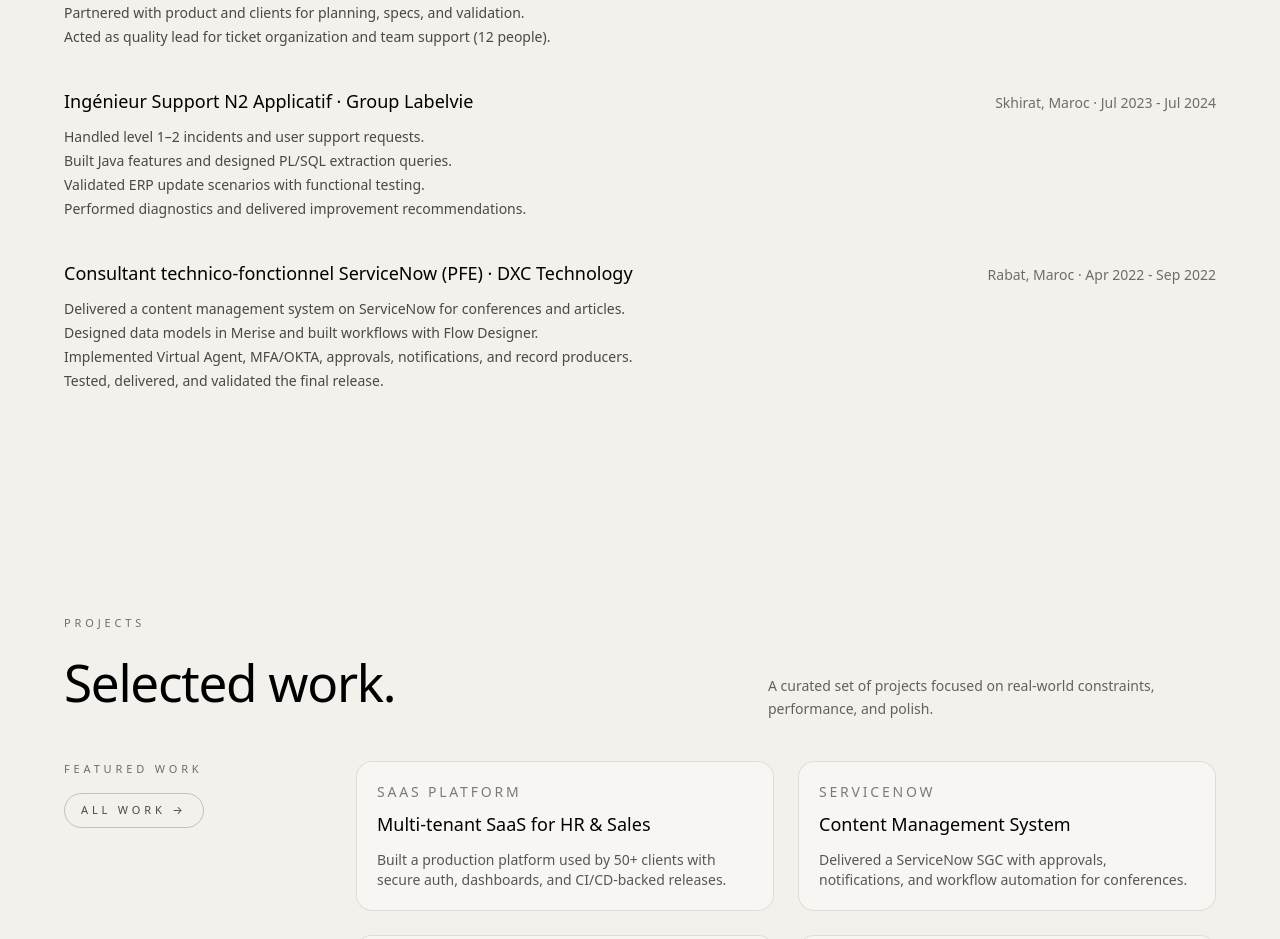
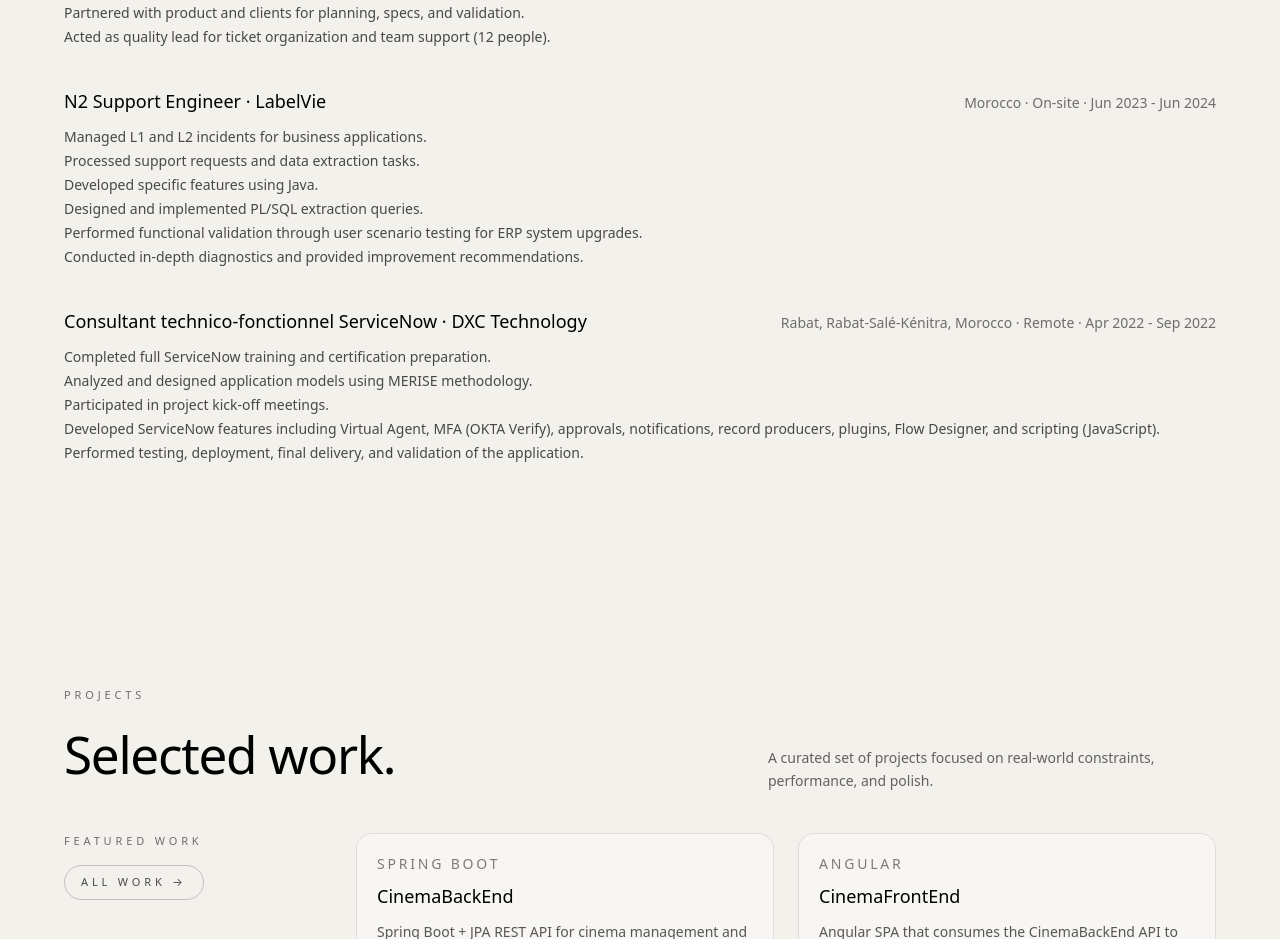
Before and after one commit to sofmega/portfolio, a Next.js app: page / in a window 1280 px wide. Shown: the part 1861-2800 px from the top of the page. Built offline with nearby package versions, Linux system fonts and the light colour scheme.

Commit message:
added data

```diff
--- a/src/app/PageScene.tsx
+++ b/src/app/PageScene.tsx
@@ -127,6 +127,16 @@ export default function PageScene() {
     return f * e;
   });
 
+  const [orbActive, setOrbActive] = useState(true);
+  useEffect(() => {
+    const unsub = educationFade.on("change", (v) => {
+      if (v <= 0.02) {
+        setOrbActive(false);
+      }
+    });
+    return () => unsub();
+  }, [educationFade]);
+
   useEffect(() => {
     if (phase === "done") {
       const c = animate(enabled, 1, { duration: 0.35, ease: [0.2, 0.8, 0.2, 1] });
@@ -176,7 +186,7 @@ export default function PageScene() {
           borderRadius: 9999,
         }}
       >
-        <LiquidOrb className="h-full w-full" />
+        <LiquidOrb className="h-full w-full" active={orbActive} />
       </motion.div>
 
       {/* =========================
@@ -242,30 +252,33 @@ export default function PageScene() {
           <div>
             <div className="flex flex-wrap items-baseline justify-between gap-2">
               <div className="text-lg font-medium text-black">
-                Ingénieur Support N2 Applicatif · Group Labelvie
+                N2 Support Engineer · LabelVie
               </div>
-              <div className="text-sm text-black/55">Skhirat, Maroc · Jul 2023 - Jul 2024</div>
+              <div className="text-sm text-black/55">Morocco · On-site · Jun 2023 - Jun 2024</div>
             </div>
             <ul className="mt-3 space-y-1 text-sm text-black/70">
-              <li>Handled level 1–2 incidents and user support requests.</li>
-              <li>Built Java features and designed PL/SQL extraction queries.</li>
-              <li>Validated ERP update scenarios with functional testing.</li>
-              <li>Performed diagnostics and delivered improvement recommendations.</li>
+              <li>Managed L1 and L2 incidents for business applications.</li>
+              <li>Processed support requests and data extraction tasks.</li>
+              <li>Developed specific features using Java.</li>
+              <li>Designed and implemented PL/SQL extraction queries.</li>
+              <li>Performed functional validation through user scenario testing for ERP system upgrades.</li>
+              <li>Conducted in-depth diagnostics and provided improvement recommendations.</li>
             </ul>
           </div>
 
           <div>
             <div className="flex flex-wrap items-baseline justify-between gap-2">
               <div className="text-lg font-medium text-black">
-                Consultant technico-fonctionnel ServiceNow (PFE) · DXC Technology
+                Consultant technico-fonctionnel ServiceNow · DXC Technology
               </div>
-              <div className="text-sm text-black/55">Rabat, Maroc · Apr 2022 - Sep 2022</div>
+              <div className="text-sm text-black/55">Rabat, Rabat-Salé-Kénitra, Morocco · Remote · Apr 2022 - Sep 2022</div>
             </div>
             <ul className="mt-3 space-y-1 text-sm text-black/70">
-              <li>Delivered a content management system on ServiceNow for conferences and articles.</li>
-              <li>Designed data models in Merise and built workflows with Flow Designer.</li>
-              <li>Implemented Virtual Agent, MFA/OKTA, approvals, notifications, and record producers.</li>
-              <li>Tested, delivered, and validated the final release.</li>
+              <li>Completed full ServiceNow training and certification preparation.</li>
+              <li>Analyzed and designed application models using MERISE methodology.</li>
+              <li>Participated in project kick-off meetings.</li>
+              <li>Developed ServiceNow features including Virtual Agent, MFA (OKTA Verify), approvals, notifications, record producers, plugins, Flow Designer, and scripting (JavaScript).</li>
+              <li>Performed testing, deployment, final delivery, and validation of the application.</li>
             </ul>
           </div>
         </div>
@@ -292,34 +305,61 @@ export default function PageScene() {
           </div>
 
           <div className="grid gap-6 md:grid-cols-2">
-            <div className="rounded-2xl border border-black/10 bg-white/40 p-5">
-              <div className="text-sm tracking-[0.2em] text-black/50">SAAS PLATFORM</div>
-              <h3 className="mt-2 text-lg font-medium text-black">Multi-tenant SaaS for HR & Sales</h3>
+            <a
+              href="https://github.com/sofmega/CinemaBackEnd"
+              target="_blank"
+              rel="noreferrer"
+              className="rounded-2xl border border-black/10 bg-white/40 p-5 transition hover:bg-white/60"
+            >
+              <div className="text-sm tracking-[0.2em] text-black/50">SPRING BOOT</div>
+              <h3 className="mt-2 text-lg font-medium text-black">CinemaBackEnd</h3>
               <p className="mt-3 text-sm text-black/65">
-                Built a production platform used by 50+ clients with secure auth, dashboards, and CI/CD-backed releases.
+                Spring Boot + JPA REST API for cinema management and ticketing, featuring rich domain modeling, data
+                seeding, and transactional seat reservation.
               </p>
-            </div>
-            <div className="rounded-2xl border border-black/10 bg-white/40 p-5">
-              <div className="text-sm tracking-[0.2em] text-black/50">SERVICENOW</div>
-              <h3 className="mt-2 text-lg font-medium text-black">Content Management System</h3>
+            </a>
+
+            <a
+              href="https://github.com/sofmega/CinemaFrontEnd"
+              target="_blank"
+              rel="noreferrer"
+              className="rounded-2xl border border-black/10 bg-white/40 p-5 transition hover:bg-white/60"
+            >
+              <div className="text-sm tracking-[0.2em] text-black/50">ANGULAR</div>
+              <h3 className="mt-2 text-lg font-medium text-black">CinemaFrontEnd</h3>
               <p className="mt-3 text-sm text-black/65">
-                Delivered a ServiceNow SGC with approvals, notifications, and workflow automation for conferences.
+                Angular SPA that consumes the CinemaBackEnd API to browse cinemas, showtimes, and seats with real-time
+                ticket reservation flow.
               </p>
-            </div>
-            <div className="rounded-2xl border border-black/10 bg-white/40 p-5">
-              <div className="text-sm tracking-[0.2em] text-black/50">ERP</div>
-              <h3 className="mt-2 text-lg font-medium text-black">ERP Update Validation</h3>
+            </a>
+
+            <a
+              href="https://github.com/sofmega/CV_generator"
+              target="_blank"
+              rel="noreferrer"
+              className="rounded-2xl border border-black/10 bg-white/40 p-5 transition hover:bg-white/60"
+            >
+              <div className="text-sm tracking-[0.2em] text-black/50">FULL STACK</div>
+              <h3 className="mt-2 text-lg font-medium text-black">CV_generator</h3>
               <p className="mt-3 text-sm text-black/65">
-                Led scenario testing and data extraction (PL/SQL) to validate an ERP upgrade.
+                Production-ready CV/cover letter generator built with React, Node/Express, Supabase, and Stripe—AI text
+                + PDF rendering included.
               </p>
-            </div>
-            <div className="rounded-2xl border border-black/10 bg-white/40 p-5">
-              <div className="text-sm tracking-[0.2em] text-black/50">QUALITY</div>
-              <h3 className="mt-2 text-lg font-medium text-black">CI/CD & QA Enablement</h3>
+            </a>
+
+            <a
+              href="https://github.com/sofmega/RPG_Game"
+              target="_blank"
+              rel="noreferrer"
+              className="rounded-2xl border border-black/10 bg-white/40 p-5 transition hover:bg-white/60"
+            >
+              <div className="text-sm tracking-[0.2em] text-black/50">JAVA / JAVAFX</div>
+              <h3 className="mt-2 text-lg font-medium text-black">RPG_Game</h3>
               <p className="mt-3 text-sm text-black/65">
-                Implemented automated tests, code reviews, and release gates to improve delivery quality.
+                RPG prototype in Java/JavaFX showcasing clean OOP design, layered architecture, and a playable combat
+                loop (character creation → battle).
               </p>
-            </div>
+            </a>
           </div>
         </div>
       </Section>
--- a/src/components/LiquidOrb.tsx
+++ b/src/components/LiquidOrb.tsx
@@ -198,10 +198,17 @@ void main(){
    COMPONENT
 ========================= */
 
-export default function LiquidOrb({ className = "" }: { className?: string }) {
+export default function LiquidOrb({
+  className = "",
+  active = true,
+}: {
+  className?: string;
+  active?: boolean;
+}) {
   const canvasRef = useRef<HTMLCanvasElement | null>(null);
 
   useEffect(() => {
+    if (!active) return;
     const canvas = canvasRef.current;
     if (!canvas) return;
 
@@ -347,7 +354,7 @@ export default function LiquidOrb({ className = "" }: { className?: string }) {
       canvas.removeEventListener("pointerleave", onLeave);
       canvas.removeEventListener("pointermove", onMove);
     };
-  }, []);
+  }, [active]);
 
   return (
     <canvas
```
